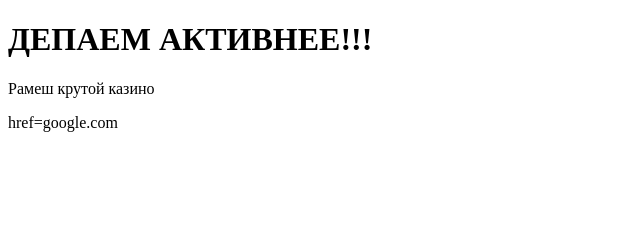
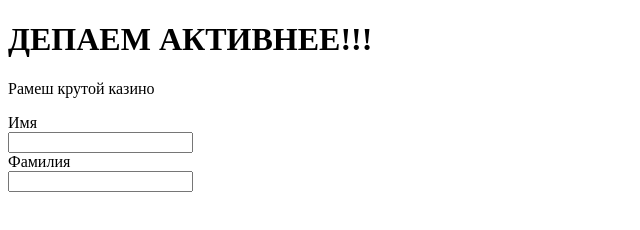
Before and after one commit to yaneiscvs/CASINO, a plain HTML site: page index.html in a window 1280 px wide. Shown: the whole page, without its empty margins (0-640 px from the left). Drawn offline with Linux system fonts and the light colour scheme.

Commit message:
добавило поля с именами

```diff
--- a/index.html
+++ b/index.html
@@ -8,7 +8,14 @@
 	<body>
 		<h1>ДЕПАЕМ АКТИВНЕЕ!!!</h1>
 		<p>Рамеш крутой казино </p>
-		<a>href=google.com</a>
+		Имя
+		<form>
+			<input type="text" name="first-name">
+		</form>
+		Фамилия
+		<form>
+			<input type="text" name="second-name">
+		</form>
 
 
 
```
